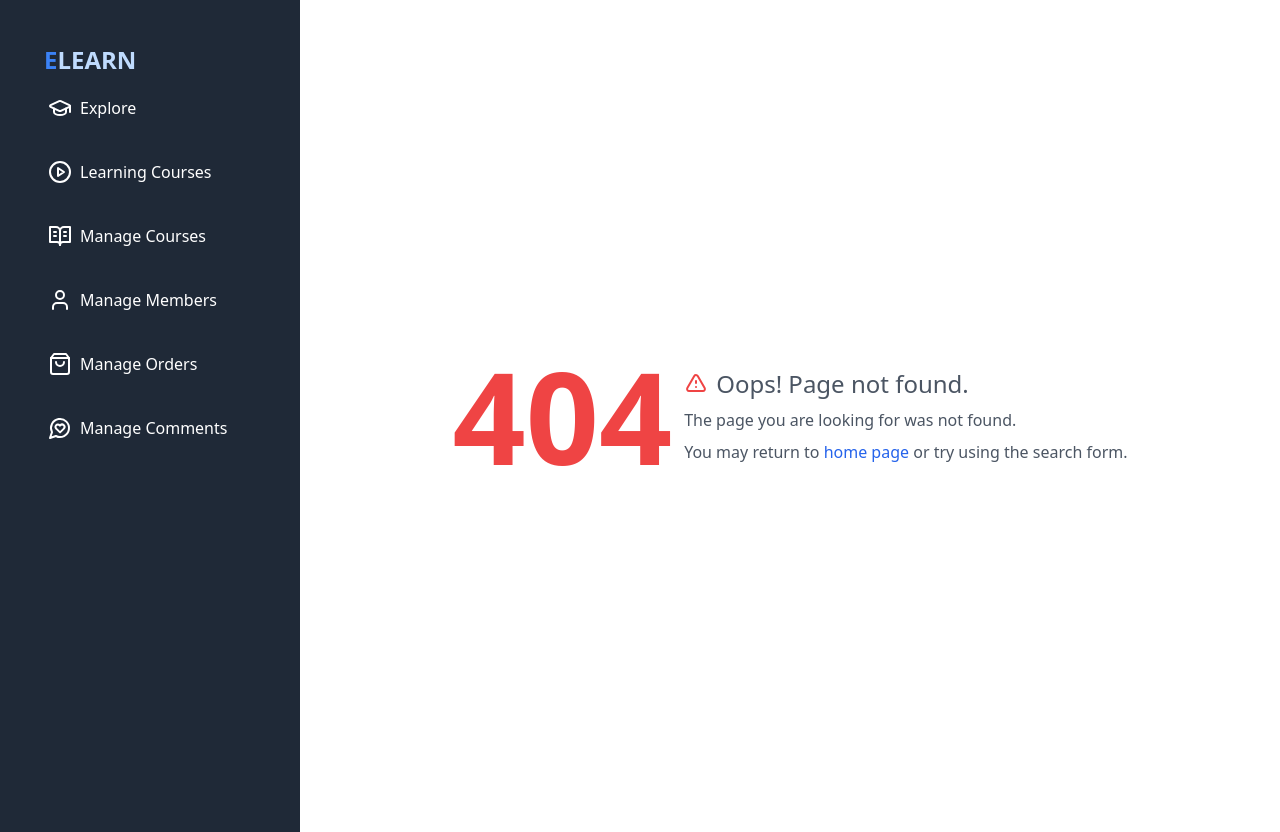
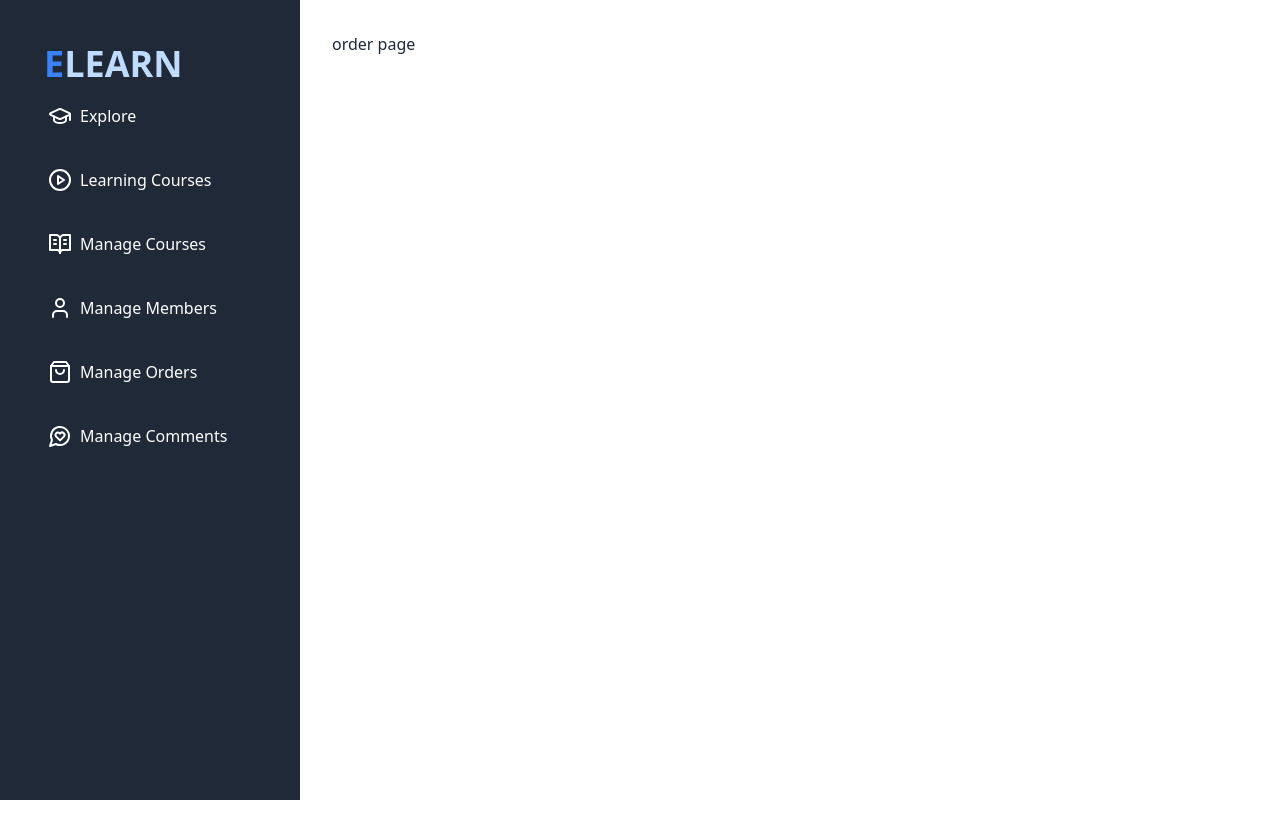
Before and after one commit to dandev947366/elearn-platform, a Next.js app: page /manage/order in a window 1280 px wide. Before the commit this address had no page. After the commit the page ends 800 px from the top, so only its background shows below. Built offline with nearby package versions, Linux system fonts and the light colour scheme.

Commit message:
setup Routing

```diff
--- a/src/app/(dashboard)/explore/page.tsx
+++ /dev/null
@@ -1,9 +0,0 @@
-import React from 'react'
-
-const ExplorePage = () => {
-  return (
-    <div>ExplorePage</div>
-  )
-}
-
-export default ExplorePage
--- /dev/null
+++ b/src/app/(dashboard)/manage/comment/page.tsx
@@ -0,0 +1,9 @@
+import React from 'react'
+
+const page = () => {
+  return (
+    <div>comment page</div>
+  )
+}
+
+export default page
--- /dev/null
+++ b/src/app/(dashboard)/manage/course/page.tsx
@@ -0,0 +1,9 @@
+import React from 'react'
+
+const page = () => {
+  return (
+    <div>course page</div>
+  )
+}
+
+export default page
--- /dev/null
+++ b/src/app/(dashboard)/manage/member/page.tsx
@@ -0,0 +1,9 @@
+import React from 'react'
+
+const page = () => {
+  return (
+    <div>member page</div>
+  )
+}
+
+export default page
--- a/src/app/(dashboard)/course/[slug]/page.tsx
+++ b/src/app/(dashboard)/manage/order/page.tsx
@@ -2,7 +2,7 @@ import React from 'react'
 
 const page = () => {
   return (
-    <div>Course page</div>
+    <div>order page</div>
   )
 }
 
--- /dev/null
+++ b/src/app/(dashboard)/study/page.tsx
@@ -0,0 +1,9 @@
+import React from 'react'
+
+const page = () => {
+  return (
+    <div> study page</div>
+  )
+}
+
+export default page
--- a/src/components/layout/Sidebar.tsx
+++ b/src/components/layout/Sidebar.tsx
@@ -1,14 +1,15 @@
 import React from "react";
 import MenuItem from "./MenuItem";
+import Link from "next/link";
 import { GraduationCap, CirclePlay, BookOpenText, User, ShoppingBag, MessageCircleHeart } from "lucide-react";
 const Sidebar : React.FC = () => {
   return (
     <div className="p-5">
-      <h2 className="font-bold text-2xl p-2 text-blue-200"><a href="/"><span className="text-blue-500">E</span>LEARN</a></h2>
+      <h2 className="font-bold text-4xl p-2 text-blue-200"><Link href="/"><span className="text-blue-500">E</span>LEARN</Link></h2>
 
       <ul className="flex flex-col gap-2">
         <MenuItem url="/" title="Explore" icon={<GraduationCap  />}/>
-        <MenuItem url="/courses" title="Learning Courses" icon={<CirclePlay  />}/>
+        <MenuItem url="/study" title="Learning Courses" icon={<CirclePlay  />}/>
         <MenuItem url="/manage/course" title="Manage Courses" icon={<BookOpenText  />}/>
         <MenuItem url="/manage/member" title="Manage Members" icon={<User  />}/>
         <MenuItem url="/manage/order" title="Manage Orders" icon={<ShoppingBag  />}/>
```
